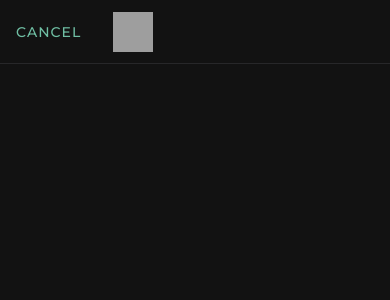
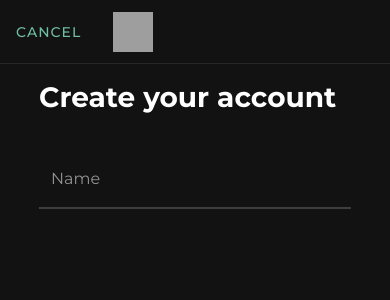
Before and after one commit to EmergingDigitalAcademy/react-native-workshop, a React Native app: screen /SignUp in a window 390 px wide. Shown: the top 300 px of the page. Built offline with nearby package versions, Linux system fonts and the light colour scheme; grey boxes are pictures that could not be loaded.

Commit message:
created name text input in signup

```diff
--- a/app.json
+++ b/app.json
@@ -5,7 +5,7 @@
     "version": "1.0.0",
     "orientation": "portrait",
     "icon": "./assets/app-icon-deep-purple.png",
-    "userInterfaceStyle": "light",
+    "userInterfaceStyle": "dark",
     "splash": {
       "image": "./assets/app-splash.png",
       "resizeMode": "contain",
--- a/src/components/screens/TopStack/Landing.jsx
+++ b/src/components/screens/TopStack/Landing.jsx
@@ -7,16 +7,14 @@ import { Button, Text, useTheme } from "react-native-paper";
 
 import EmptyStateView from "../../../reused-components/EmptyStateView";
 
+export default function Landing({ navigation }) {
+  const isFocused = useIsFocused();
+  const myTheme = useTheme();
+
   const styles = StyleSheet.create({
     safeAreaView: {
       flex: 1,
-    alignItems: "center",
       marginHorizontal: "10%",
-  },
-  image: {
-    height: "7.5%",
-    width: "7.5%",
-    overflow: "visible",
     },
     contentWrapper: {
       flex: 1,
@@ -35,14 +33,12 @@ const styles = StyleSheet.create({
     legalAgreementText: {
       fontSize: 16,
       marginTop: "10%",
-    marginBottom: "15%"
+      marginBottom: "15%",
     },
-  subText: {marginBottom: "5%"},
+    subText: {
+      marginBottom: "5%",
+    },
   });
-
-export default function Landing({ navigation }) {
-  const isFocused = useIsFocused();
-  const myTheme = useTheme();
 
   if (!isFocused) {
     return <EmptyStateView />;
--- a/src/components/screens/TopStack/SignUp.jsx
+++ b/src/components/screens/TopStack/SignUp.jsx
@@ -1,8 +1,39 @@
 import React from "react";
 import { useIsFocused } from "@react-navigation/native";
 
+import { SafeAreaView } from "react-native-safe-area-context";
+import { StyleSheet, ScrollView } from "react-native";
+import { Text, TextInput, useTheme } from "react-native-paper";
+
 export default function SignUp() {
   const isFocused = useIsFocused();
+  const myTheme = useTheme();
 
-  return <></>;
+  const styles = StyleSheet.create({
+    safeAreaView: {
+      flex: 1,
+      marginHorizontal: "10%",
+    },
+    text: {
+      fontFamily: "Montserrat-Bold",
+      fontSize: 28,
+      marginVertical: "5%"
+    },
+  });
+
+  return (
+    <SafeAreaView
+      edges={["bottom", "left", "right"]}
+      style={styles.safeAreaView}
+    >
+      <ScrollView>
+        <Text style={styles.text}>Create your account</Text>
+        <TextInput
+        theme={{...myTheme, roundness: 4}}
+        style={{ backgroundColor: "transparent", marginTop: "5%" }}
+        label="Name"
+        />
+      </ScrollView>
+    </SafeAreaView>
+  );
 }
```
Lines whose indentation alone changed are shown as unchanged.
